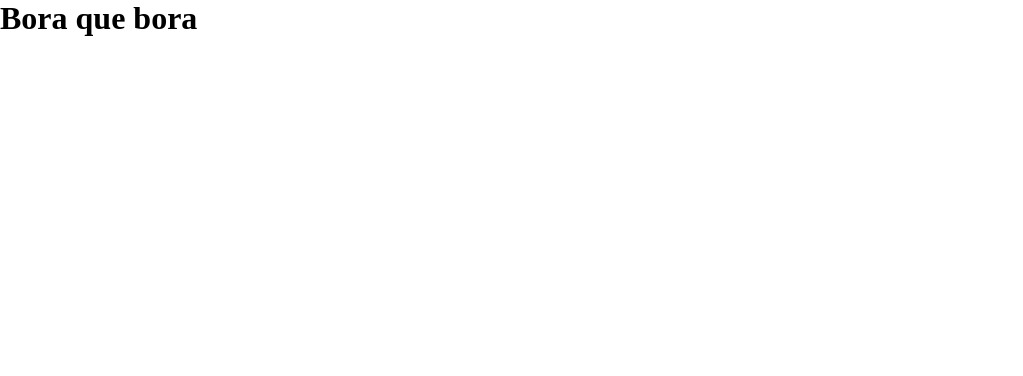
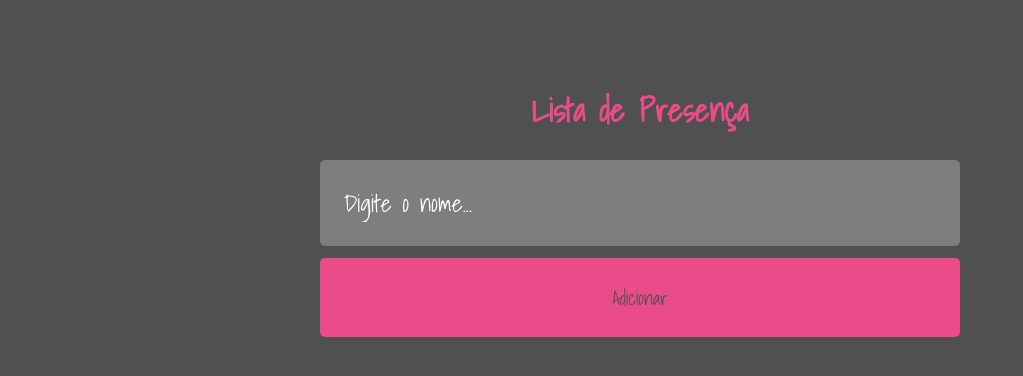
Before and after one commit to nerdstarcode/RevisaoReact, a React (Vite) app: page / in a window 1280 px wide. Shown: the top 376 px of the page, without its empty margins (0-1023 px from the left). Built offline with nearby package versions, Linux system fonts and the light colour scheme.

Commit message:
:bookmark: Uma versão inicial de um app para lista de presença

```diff
--- a/index.html
+++ b/index.html
@@ -3,6 +3,9 @@
   <head>
     <meta charset="UTF-8" />
     <meta name="viewport" content="width=device-width, initial-scale=1.0" />
+    <link rel="preconnect" href="https://fonts.googleapis.com">
+    <link rel="preconnect" href="https://fonts.gstatic.com" crossorigin>
+    <link href="https://fonts.googleapis.com/css2?family=Shadows+Into+Light&display=swap" rel="stylesheet">
     <title>App revisao</title>
   </head>
   <body>
--- a/src/pages/Home/index.jsx
+++ b/src/pages/Home/index.jsx
@@ -2,8 +2,10 @@ import './style.css';
 
 export function Home() {
   return (
-    <>
-      <h1>Bora que bora</h1>
-    </>
+    <div className="container">
+      <h1>Lista de Presença</h1>
+      <input type="text" placeholder='Digite o nome...' />
+      <button type='button'>Adicionar</button>
+    </div>
   )
 }
--- a/src/pages/Home/style.css
+++ b/src/pages/Home/style.css
@@ -0,0 +1,40 @@
+.container{
+    display: flex;
+    align-items: center;
+    flex-direction: column;
+}
+
+.container h1{
+    margin: 5.25rem 0 1.5rem;
+    color: #EA4C89;
+}
+
+.container input{
+    width: 50%;
+    padding: 1.5rem;
+    background-color: #7e7e7e;
+    color: #fff;
+    border-radius: 0.3125rem;
+    border: none;
+    font-size: 1.5rem;
+}
+.container input::placeholder{
+    color: #fff;
+}
+
+.container button{
+    width: 50%;
+    padding: 1.5rem;
+    background-color: #EA4C89;
+    color: #505050;
+    border-radius: 0.3125rem;
+    margin: 0.75rem 0 5.25rem;
+    border: none;
+    cursor: pointer;
+    font-size: 1.2rem;
+    transition: filter 0.2s;
+}
+
+.container button:hover{
+    filter: brightness(0.9);
+}
--- a/src/styles/global.css
+++ b/src/styles/global.css
@@ -3,3 +3,8 @@
     padding: 0;
     box-sizing: border-box;
 }
+body, input, button{
+    background-color: #505050;
+    font-family: 'Shadows Into Light', cursive;
+    -webkit-font-smoothing: antialiased;
+}
```
Also changed, not shown: 1 other file (tests, documents, lock files or other folders).
